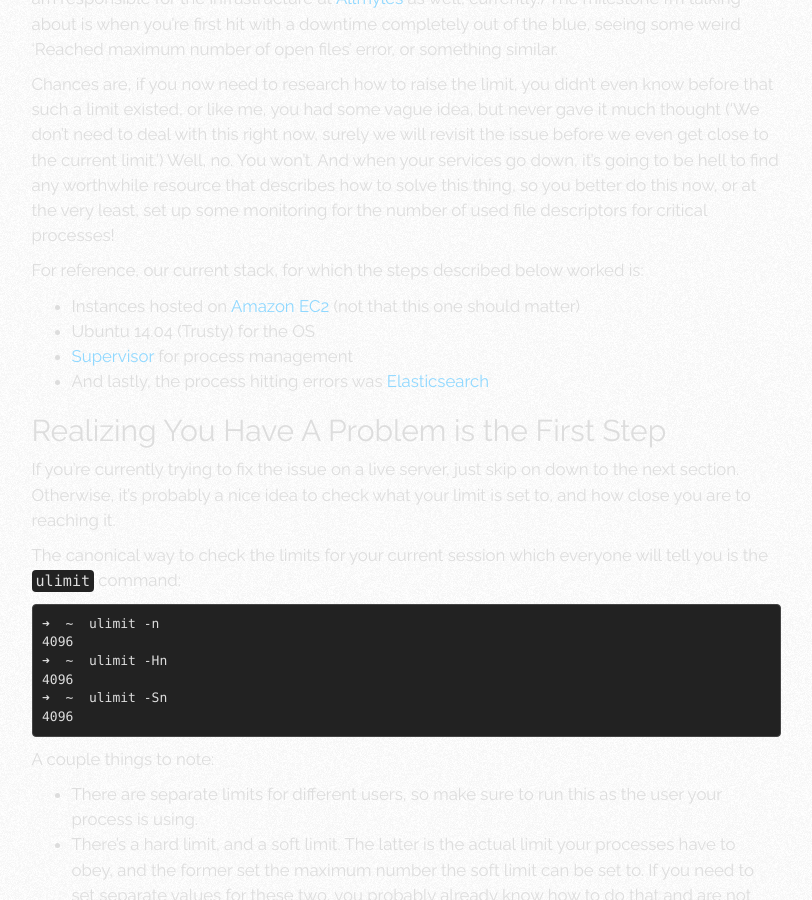
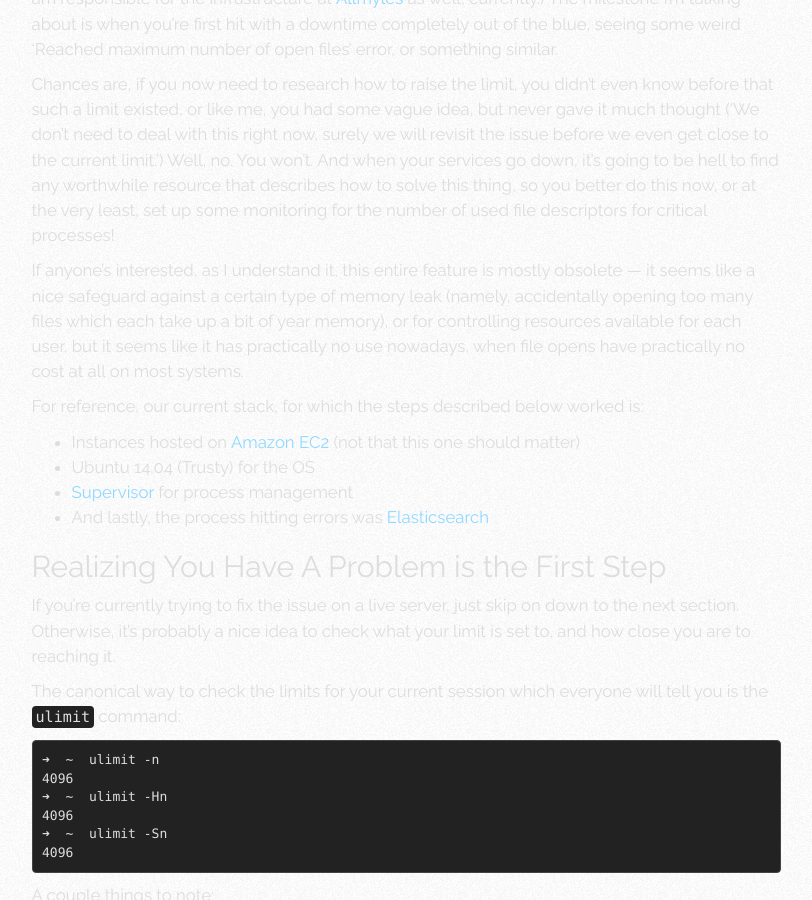
Before and after one commit to underyx/bence.dev, a Jekyll site: the page built from _posts/2015-05-18-raising-the-maximum-number-of-file-descriptors.md, in a window 1280 px wide and 900 px high, scrolled down 387 px. Shown: the whole window, without its empty margins (332-1144 px from the left). Built offline with Jekyll 4.4.1, drawn with Linux system fonts in a browser that asks for light colours; nearby versions of some CDN libraries; Markdown is read by kramdown in place of the engine named in the settings.

Commit message:
Extend Raising the Maximum Number of File Descriptors article
Added a paragraph explaining why the file open limit exists.

```diff
--- a/_posts/2015-05-18-raising-the-maximum-number-of-file-descriptors.md
+++ b/_posts/2015-05-18-raising-the-maximum-number-of-file-descriptors.md
@@ -18,6 +18,13 @@ no. You won't. And when your services go down, it's going to be hell to find any
 worthwhile resource that describes how to solve this thing, so you better do
 this now, or at the very least, set up some monitoring for the number of used
 file descriptors for critical processes!
+
+If anyone's interested, as I understand it, this entire feature is mostly
+obsolete --- it seems like a nice safeguard against a certain type of memory
+leak (namely, accidentally opening too many files which each take up a bit of
+year memory), or for controlling resources available for each user, but it seems
+like it has practically no use nowadays, when file opens have practically no
+cost at all on most systems.
 
 For reference, our current stack, for which the steps described below worked is:
 
```
